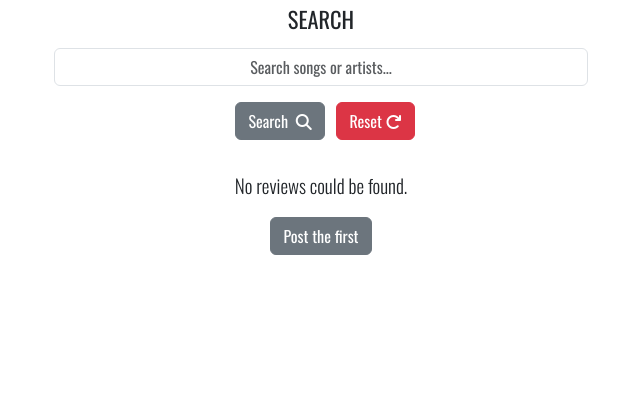
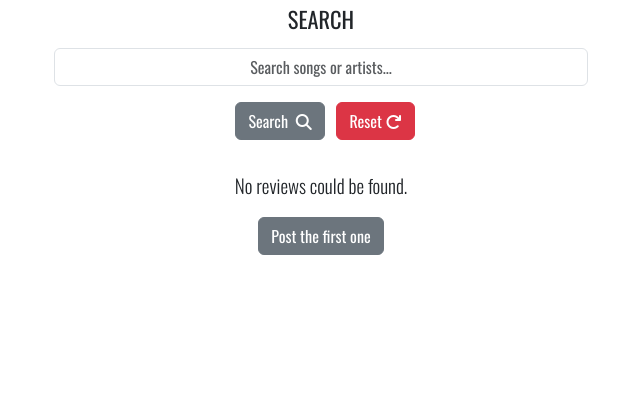
Before and after one commit to danielanthonycollins/riff-review, a Flask app: page /search in a window 1280 px wide. Shown: the part 183-590 px from the top of the page, without its empty margins (319-959 px from the left). Run offline with Flask 3, Linux system fonts and the light colour scheme; the visitor is signed in with stand-in values (Sample User, id 1); data that the repository does not hold is empty; some libraries are stand-ins or nearby versions.

Commit message:
Add missing word to wording of button on line 101

```diff
--- a/templates/reviews.html
+++ b/templates/reviews.html
@@ -98,7 +98,7 @@
         <div class="col-lg-10 text-center">
             <p>No reviews could be found.</p>
             {% if session.user %}
-            <a href="{{ url_for('new_review') }}" class="btn btn-secondary">Post the first</a>
+            <a href="{{ url_for('new_review') }}" class="btn btn-secondary">Post the first one</a>
             {% endif %}
         </div>
         {% endif %}
```
